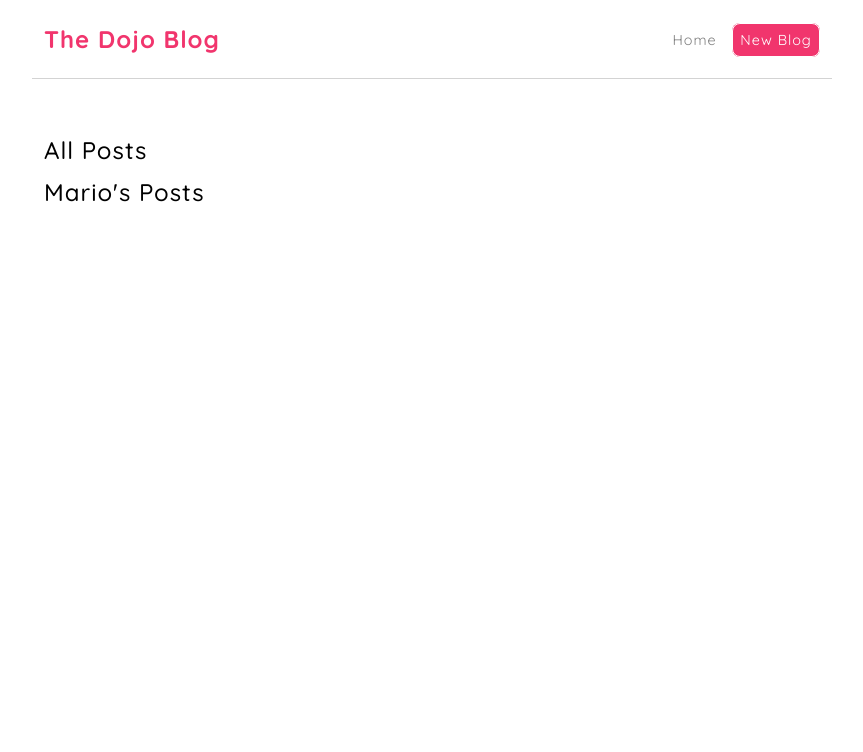
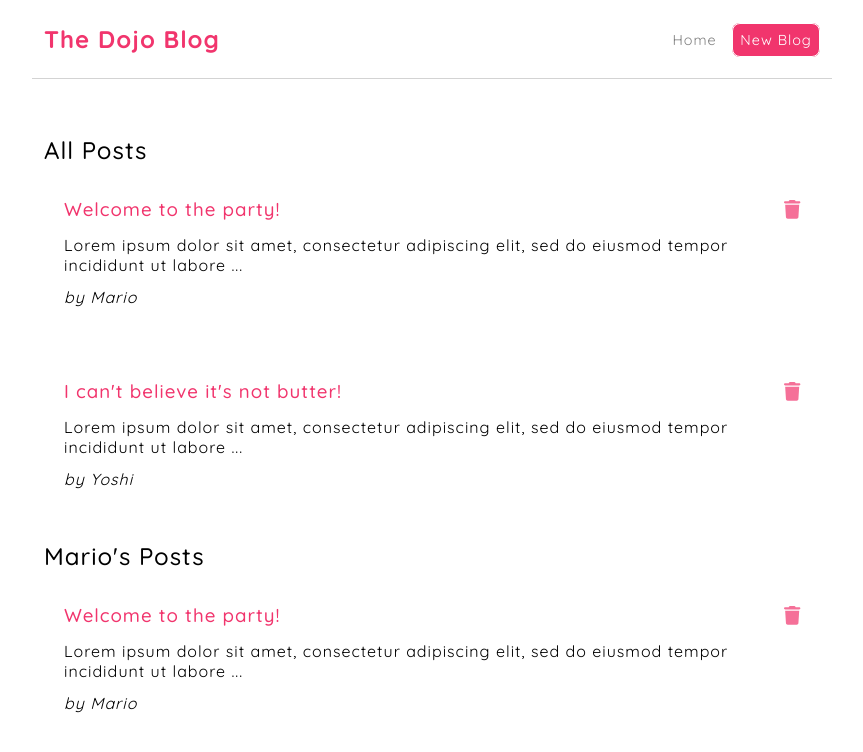
Before and after one commit to Ryhhill1998/dojo-blog-react, a React (Create React App) app: page / in a window 1280 px wide. Shown: the top 752 px of the page, without its empty margins (208-1071 px from the left). Built offline with nearby package versions, Linux system fonts and the light colour scheme; data requests are answered from the project's data file.

Commit message:
Added redux to project

```diff
--- a/data/db.json
+++ b/data/db.json
@@ -1,3 +1,16 @@
 {
-  "posts": []
+  "posts": [
+    {
+      "id": 1,
+      "title": "Welcome to the party!",
+      "content": "Lorem ipsum dolor sit amet, consectetur adipiscing elit, sed do eiusmod tempor incididunt ut labore et dolore magna aliqua. Sed augue lacus viverra vitae. Scelerisque felis imperdiet proin fermentum leo. At volutpat diam ut venenatis tellus in metus vulputate eu. In aliquam sem fringilla ut morbi tincidunt augue. Dolor sit amet consectetur adipiscing. Mauris augue neque gravida in. Suspendisse faucibus interdum posuere lorem ipsum dolor sit. Erat pellentesque adipiscing commodo elit at imperdiet dui accumsan. Eros donec ac odio tempor orci dapibus ultrices. Vitae auctor eu augue ut lectus arcu bibendum at. Lorem ipsum dolor sit amet consectetur adipiscing. Cursus metus aliquam eleifend mi in nulla posuere. Ullamcorper velit sed ullamcorper morbi tincidunt ornare massa. Sit amet venenatis urna cursus eget nunc scelerisque.",
+      "author": "Mario"
+    },
+    {
+      "id": 2,
+      "title": "I can't believe it's not butter!",
+      "content": "Lorem ipsum dolor sit amet, consectetur adipiscing elit, sed do eiusmod tempor incididunt ut labore et dolore magna aliqua. Sed augue lacus viverra vitae. Scelerisque felis imperdiet proin fermentum leo. At volutpat diam ut venenatis tellus in metus vulputate eu. In aliquam sem fringilla ut morbi tincidunt augue. Dolor sit amet consectetur adipiscing. Mauris augue neque gravida in. Suspendisse faucibus interdum posuere lorem ipsum dolor sit. Erat pellentesque adipiscing commodo elit at imperdiet dui accumsan. Eros donec ac odio tempor orci dapibus ultrices. Vitae auctor eu augue ut lectus arcu bibendum at. Lorem ipsum dolor sit amet consectetur adipiscing. Cursus metus aliquam eleifend mi in nulla posuere. Ullamcorper velit sed ullamcorper morbi tincidunt ornare massa. Sit amet venenatis urna cursus eget nunc scelerisque.",
+      "author": "Yoshi"
+    }
+  ]
 }
--- a/package.json
+++ b/package.json
@@ -7,11 +7,13 @@
     "@fortawesome/free-regular-svg-icons": "^6.3.0",
     "@fortawesome/free-solid-svg-icons": "^6.3.0",
     "@fortawesome/react-fontawesome": "^0.2.0",
+    "@reduxjs/toolkit": "^1.9.3",
     "@testing-library/jest-dom": "^5.16.5",
     "@testing-library/react": "^13.4.0",
     "@testing-library/user-event": "^13.5.0",
     "react": "^18.2.0",
     "react-dom": "^18.2.0",
+    "react-redux": "^8.0.5",
     "react-router-dom": "^6.8.2",
     "react-scripts": "5.0.1",
     "web-vitals": "^2.1.4"
--- /dev/null
+++ b/src/app/store.js
@@ -0,0 +1,5 @@
+import { configureStore } from '@reduxjs/toolkit';
+
+export default configureStore({
+    reducer: {}
+});
--- a/src/common/components/PostsList/Post/Post.jsx
+++ b/src/common/components/PostsList/Post/Post.jsx
@@ -5,7 +5,7 @@ import {faTrash} from "@fortawesome/free-solid-svg-icons";
 
 import {useNavigate} from "react-router-dom";
 
-const Post = ({id, title, content, author}) => {
+const Post = ({id, title, content, author, preview}) => {
 
     const navigate = useNavigate();
 
@@ -23,13 +23,15 @@ const Post = ({id, title, content, author}) => {
         }).then(() => window.location.reload());
     }
 
+    const contentToDisplay = preview ? content.substring(0, 100) + "..." : content;
+
     return (
         <div className="post-container" onClick={handlePostClicked}>
             <h3>
                 {title}
                 <FontAwesomeIcon icon={faTrash} className="close-button icon" onClick={() => handleDelete(id)}/>
             </h3>
-            <p>{content}</p>
+            <p>{contentToDisplay}</p>
             <p><em>by {author}</em></p>
         </div>
     );
--- a/src/common/components/PostsList/PostsList.jsx
+++ b/src/common/components/PostsList/PostsList.jsx
@@ -7,7 +7,7 @@ const PostsList = ({title, posts}) => {
             <h2>{title}</h2>
 
             {posts.map(post => (
-                <Post key={post.id} {...post} />
+                <Post key={post.id} {...post} preview={true} />
             ))}
         </div>
     );
```
Also changed, not shown: src/index.js (+8 -2 lines), 1 other file (tests, documents, lock files or other folders).
